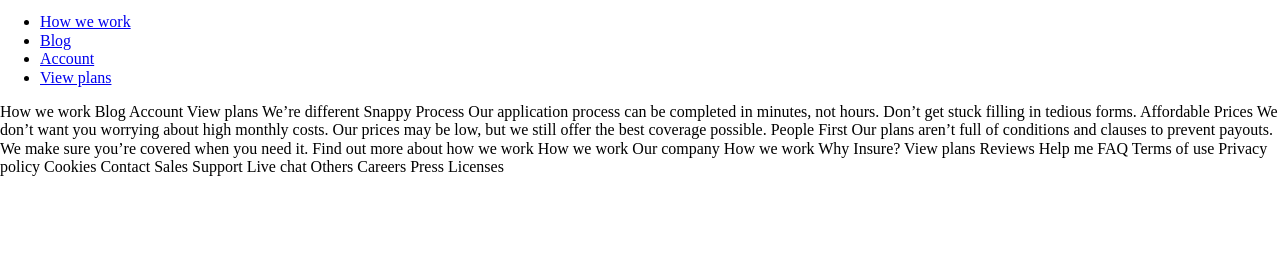
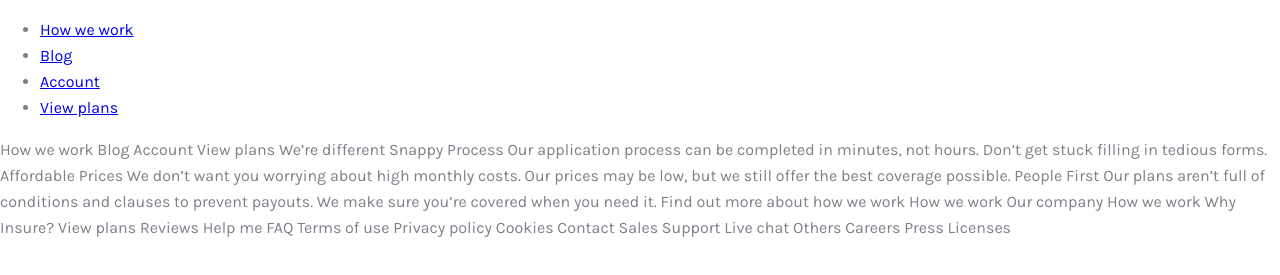
Before and after one commit to Muhammadjewel/insure-landing-demo, a plain HTML site: page index.html in a window 1280 px wide. Shown: the part 25-300 px from the top of the page. Drawn offline with Linux system fonts and the light colour scheme.

Commit message:
Add fonts and initial styles

```diff
--- a/css/styles.css
+++ b/css/styles.css
@@ -0,0 +1,24 @@
+html {
+  box-sizing: border-box;
+}
+
+*,
+*::before,
+*::after {
+  box-sizing: inherit;
+}
+
+body {
+  padding: 0;
+  margin: 0;
+  font-family: "Karla", "Arial", sans-serif;
+  font-size: 16px;
+  line-height: 26px;
+  background-color: #fff;
+  color: #837d88;
+}
+
+img {
+  max-width: 100%;
+  height: auto;
+}
--- a/index.html
+++ b/index.html
@@ -5,6 +5,10 @@
   <meta name="viewport" content="width=device-width, initial-scale=1.0"> <!-- displays site properly based on user's device -->
 
   <link rel="icon" type="image/png" sizes="32x32" href="./images/favicon-32x32.png">
+
+  <!-- Fonts -->
+  <link rel="preconnect" href="https://fonts.gstatic.com">
+  <link href="https://fonts.googleapis.com/css2?family=DM+Serif+Display&family=Karla:wght@400;700&display=swap" rel="stylesheet">
 
   <title>Frontend Mentor | Insure landing page</title>
   <link rel="stylesheet" href="css/normalize.css">
```
